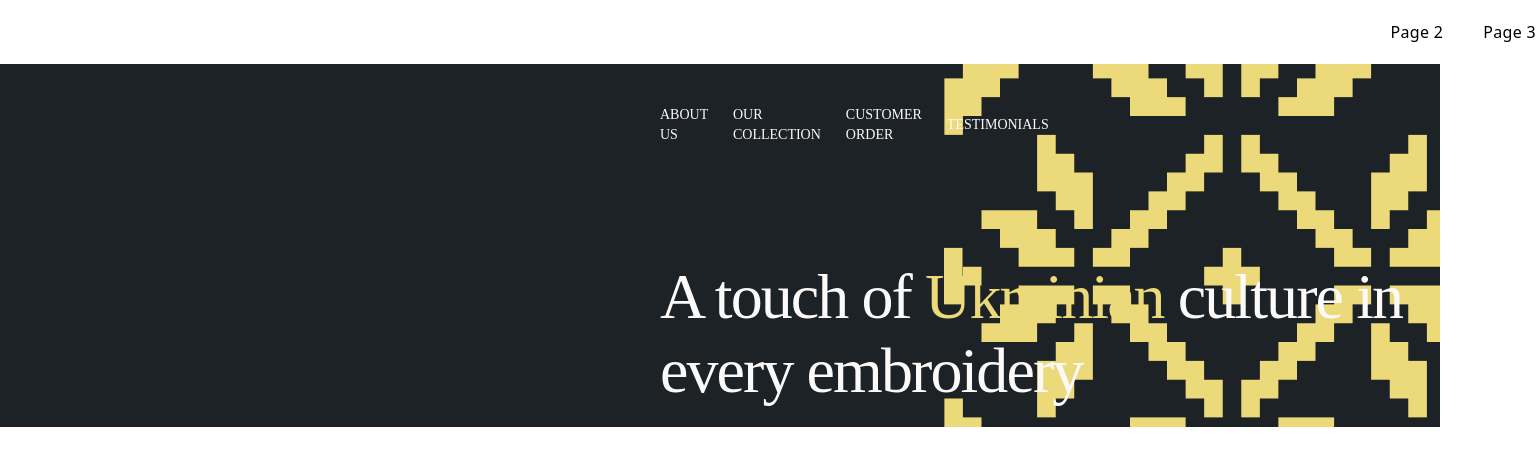
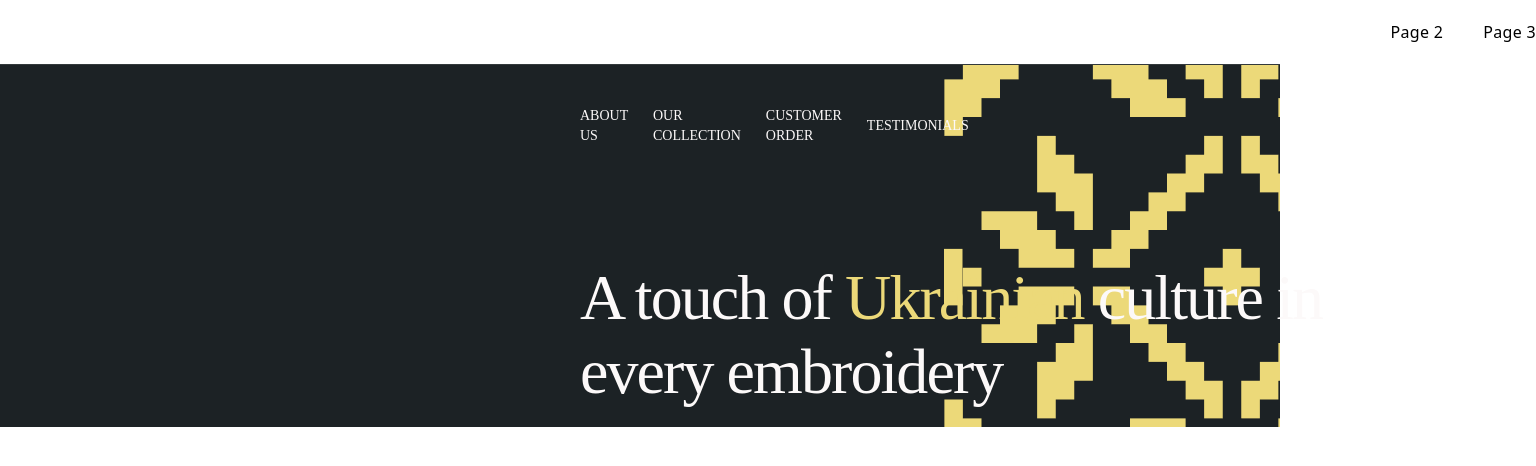
Before and after one commit to IvanYuryk/SmartCoding23, a website built with Vite: page src/index.html in a window 1536 px wide. Built offline with nearby package versions, Linux system fonts and the light colour scheme.

Commit message:
footer-upd-3

```diff
--- a/src/css/footer.css
+++ b/src/css/footer.css
@@ -7,6 +7,7 @@
   height: 648px;
   margin: 0;
   padding: 0;
+  border-top: 1px solid rgba(252, 249, 249, 0.10);
 }
 
 @media screen and (min-resolution: 192dpi) {
@@ -52,6 +53,7 @@
   width: 100%;
   height: 216px;
   margin: 0;
+  padding-top: 40px;
 }
 
 .footer-tagline {
@@ -112,6 +114,7 @@
   .footer-tagline-container {
     width: 520px;
     height: 192px;
+    padding-top: 0;
   }
 
   .footer-tagline {
@@ -134,7 +137,7 @@
     flex-shrink: 0;
     background-image: url(../img/footer/1280ornamentFooter1x.png);
     background-repeat: no-repeat;
-    background-position: 100% 0%;
+    background-position: 944px 0;
   }
 
   @media screen and (min-resolution: 192dpi) {
@@ -169,19 +172,3 @@
     letter-spacing: -1.92px;
   }
 }
-
-@media screen and (min-width: 1440px) {
-  .footer {
-    max-width: 1440px;
-    max-height: 363px;
-    background-image: url(../img/footer/1440ornamentFooter1x.png);
-    background-repeat: no-repeat;
-    background-position: 100% 0%;
-  }
-
-  @media screen and (min-resolution: 192dpi) {
-    .footer {
-      background-image: url(../img/footer/1440ornamentFooter2x.png);
-    }
-  }
-}
```
Also changed, not shown: src/img/footer/1440ornamentFooter1x.png (deleted), src/img/footer/1440ornamentFooter2x.png (deleted).
